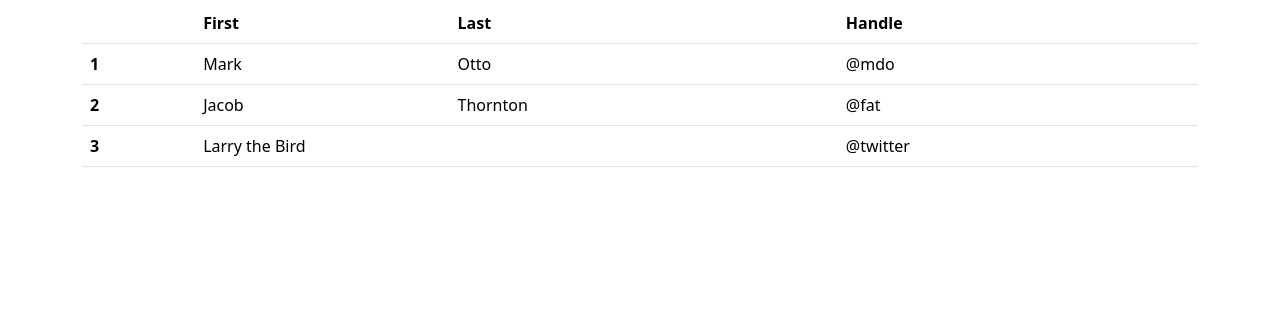
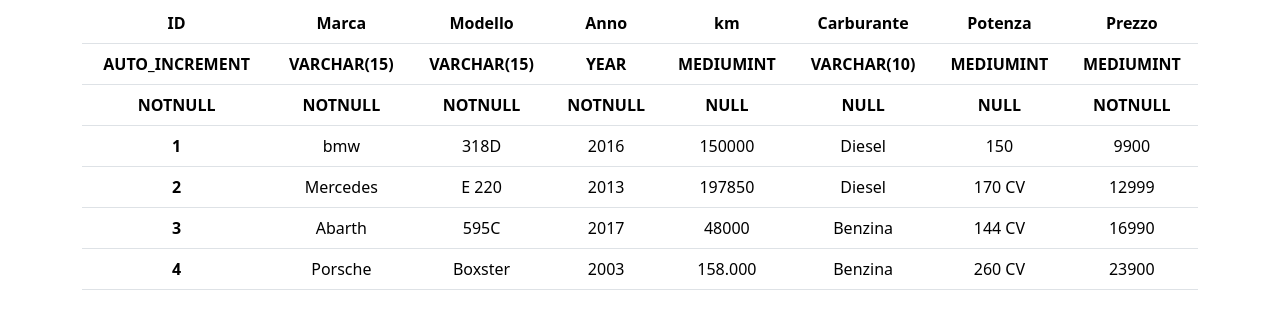
Before and after one commit to Anymoose98/db-first, a plain HTML site: page index.html in a window 1280 px wide. Shown: the part 53-382 px from the top of the page. Drawn offline with nearby package versions, Linux system fonts and the light colour scheme.

Commit message:
Esercizio finito

```diff
--- a/index.html
+++ b/index.html
@@ -15,32 +15,80 @@
             </div>
 
             <div class="col-12">
-                <table class="table">
+                <table class="table text-center">
                     <thead>
                       <tr>
-                        <th scope="col"></th>
-                        <th scope="col">First</th>
-                        <th scope="col">Last</th>
-                        <th scope="col">Handle</th>
+                        <th scope="col">ID</th>
+                        <th scope="col">Marca</th>
+                        <th scope="col">Modello</th>
+                        <th scope="col">Anno</th>
+                        <th scope="col">km</th>
+                        <th scope="col">Carburante</th>
+                        <th scope="col">Potenza</th>
+                        <th scope="col">Prezzo</th>
                       </tr>
+                      <tr>
+                          <th scope="row ">AUTO_INCREMENT</th>
+                          <th scope="col">VARCHAR(15)</th>
+                          <th scope="col">VARCHAR(15)</th>
+                          <th scope="col">YEAR</th>
+                          <th scope="col">MEDIUMINT</th>
+                          <th scope="col">VARCHAR(10)</th>
+                          <th scope="col">MEDIUMINT</th>
+                          <th scope="col">MEDIUMINT</th>
+                      </tr>
+                      <tr>
+                        <th scope="row ">NOTNULL</th>
+                        <th scope="col">NOTNULL</th>
+                        <th scope="col">NOTNULL</th>
+                        <th scope="col">NOTNULL</th>
+                        <th scope="col">NULL</th>
+                        <th scope="col">NULL</th>
+                        <th scope="col">NULL</th>
+                        <th scope="col">NOTNULL</th>
+                    </tr>
                     </thead>
                     <tbody>
+
                       <tr>
-                        <th scope="row">1</th>
-                        <td>Mark</td>
-                        <td>Otto</td>
-                        <td>@mdo</td>
+                        <th scope="row ">1</th>
+                        <td>bmw</td>
+                        <td>318D</td>
+                        <td>2016</td>
+                        <td>150000</td>
+                        <td>Diesel</td>
+                        <td>150</td>
+                        <td>9900</td>
                       </tr>
                       <tr>
-                        <th scope="row">2</th>
-                        <td>Jacob</td>
-                        <td>Thornton</td>
-                        <td>@fat</td>
+                         <th scope="row">2</th>
+                         <td>Mercedes</td>
+                         <td>E 220</td>
+                         <td>2013</td>
+                         <td>197850</td>
+                         <td>Diesel</td>
+                         <td>170 CV</td>
+                         <td>12999</td>
                       </tr>
                       <tr>
                         <th scope="row">3</th>
-                        <td colspan="2">Larry the Bird</td>
-                        <td>@twitter</td>
+                        <td>Abarth</td>
+                        <td>595C</td>
+                        <td>2017</td>
+                        <td>48000</td>
+                        <td>Benzina</td>
+                        <td>144 CV</td>
+                        <td>16990</td>
+                      </tr>
+                      <tr>
+                        <th scope="row">4</th>
+                        <td>Porsche</td>
+                        <td>Boxster</td>
+                        <td>2003</td>
+                        <td>158.000</td>
+                        <td>Benzina</td>
+                        <td>260 CV</td>
+                        <td>23900</td>
                       </tr>
                     </tbody>
                 </table>
```
